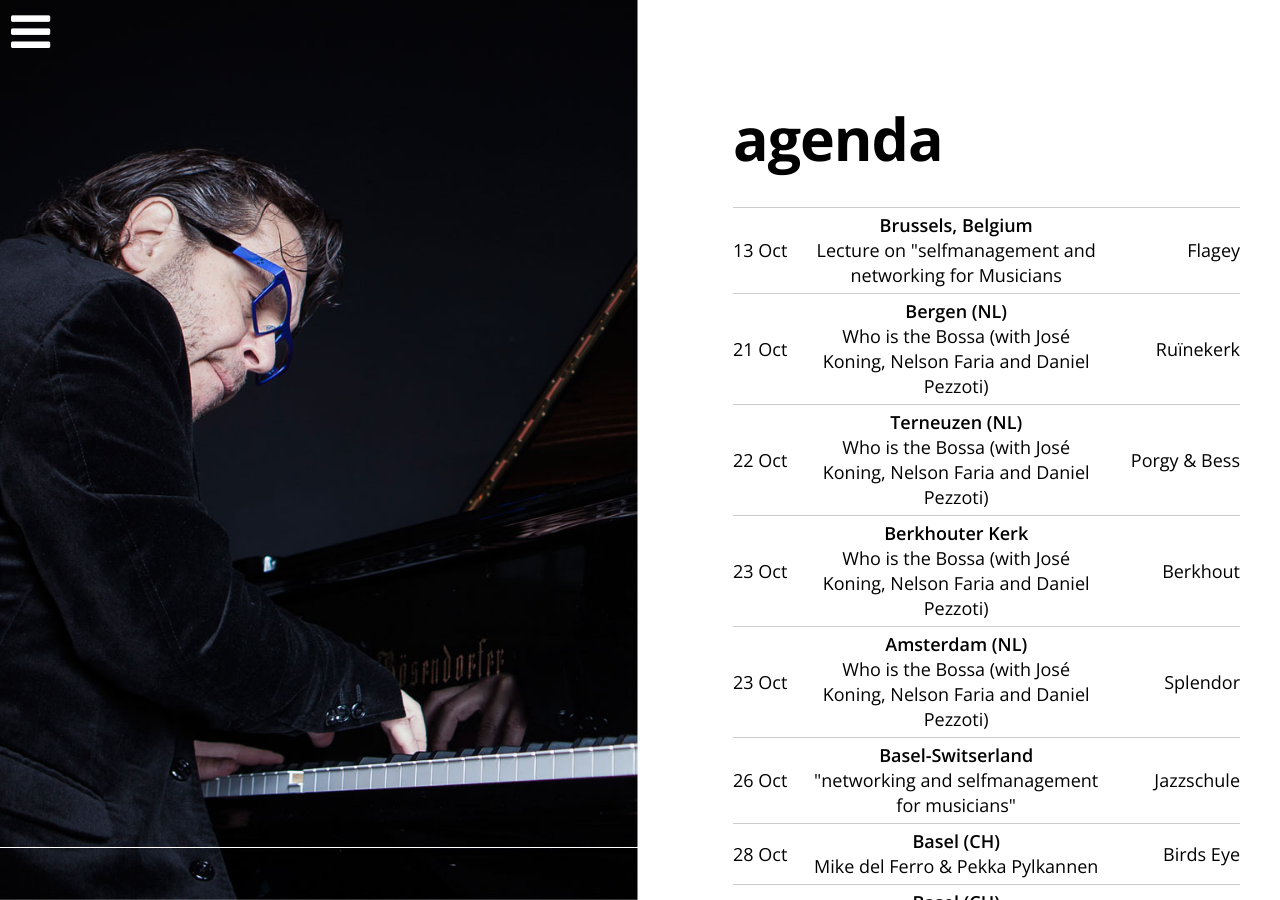
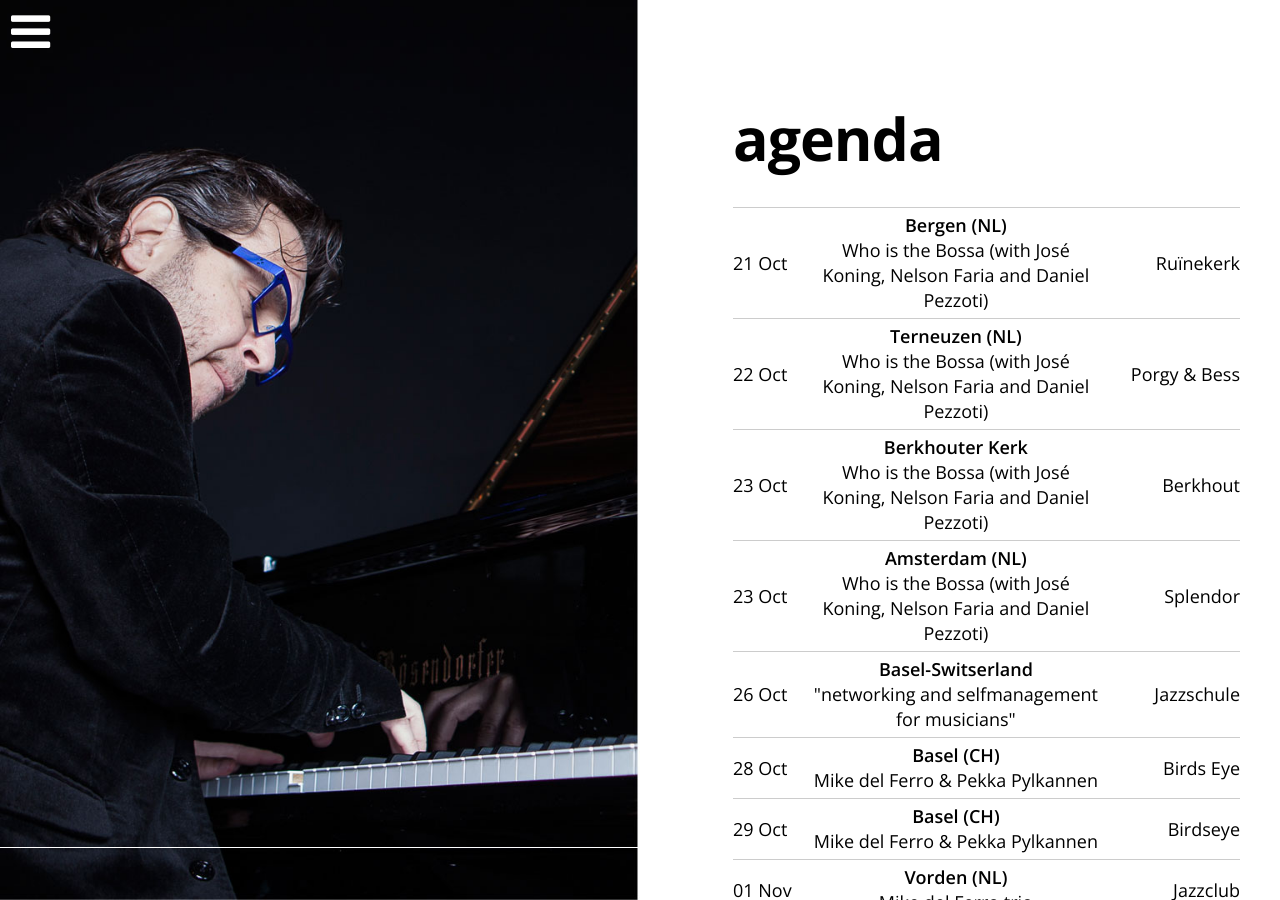
Before and after one commit to mikedelferro/website, a Jekyll site: the page built from agenda.html, in a window 1280 px wide and 900 px high. Built offline with Jekyll 4.4.1, drawn with Linux system fonts in a browser that asks for light colours; nearby versions of some CDN libraries.

Commit message:
Updated '/_config.yml' via CloudCannon

```diff
--- a/_config.yml
+++ b/_config.yml
@@ -94,11 +94,6 @@ gigs:
     location: De Roode bioscoop
     venue: Amsterdam (NL)
     url: 'http://www.roodebioscoop.nl/Roode-Zondagen/467-CLARON-MCFADDEN-en-MIKE-DEL-FERRO/1338'
-  - title: 'Lecture on "selfmanagement and networking for Musicians'
-    date: 2016-10-13 18:00:00
-    location: Flagey
-    venue: 'Brussels, Belgium'
-    url: 'http://www.flagey.be/nl/programma/19380/music-pitch-new-opportunities-for-jazz-benelux'
   - title: Duo Mike Boddé and Mike del Ferro (Mike Kwadraat)
     date: 2016-11-22 19:00:00
     location: Pianino Theater
```
